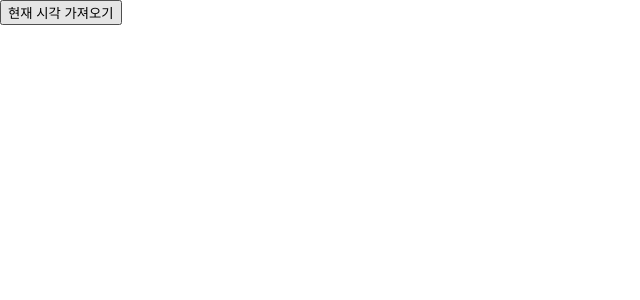
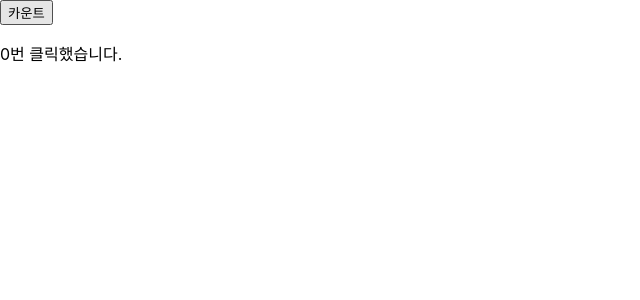
Before and after one commit to brobro332/react-handbook-labs, a React (Create React App) app: page / in a window 1280 px wide. Shown: the top 300 px of the page, without its empty margins (0-640 px from the left). Built offline with nearby package versions, Linux system fonts and the light colour scheme.

Commit message:
feat: practice useState with StateBasic component

```diff
--- /dev/null
+++ b/src/components/StateBasic.js
@@ -0,0 +1,25 @@
+import { useState } from "react";
+
+/**
+ * [state]
+ * 1. state 값을 변경하기 위해서는 state++과 같은 연산은 반영되지 않는다.
+ *    리액트의 관리 밖에서 갱신하는 것이기 때문이다.
+ * 2. 올바르게 state 값을 변경하기 위해서는 setState() 함수를 사용해야 한다.
+ * 3. state는 다음과 같은 타이밍에 리렌더링을 발생시킨다.
+ *    - state가 업데이트된 경우
+ *    - 전달받은 props가 변경된 경우
+ *    - 부모 컴포넌트가 다시 렌더링된 경우
+ */
+export default function StateBasic({ init }) {
+  const [count, setCount] = useState(init);
+  const handleClick = () => setCount(count + 1);
+
+  console.log(`count is ${count}`);
+
+  return (
+    <>
+      <button onClick={handleClick}>카운트</button>
+      <p>{count}번 클릭했습니다.</p>
+    </>
+  );
+}
--- a/src/index.js
+++ b/src/index.js
@@ -1,9 +1,8 @@
 import ReactDOM from "react-dom/client";
 import "./index.css";
 import reportWebVitals from "./reportWebVitals";
-import MyHello from "./components/MyHello";
-import EventBasic from "./components/EventBasic";
 import React from "react";
+import StateBasic from "./components/StateBasic";
 
 const root = ReactDOM.createRoot(document.getElementById("root"));
 
@@ -80,7 +79,8 @@ const root = ReactDOM.createRoot(document.getElementById("root"));
 root.render(
   <React.StrictMode>
     {/* <MyHello myName="홍길동" /> */}
-    <EventBasic type="time" />
+    {/* <EventBasic type="time" /> */}
+    <StateBasic init={0} />
   </React.StrictMode>
 );
 
```
